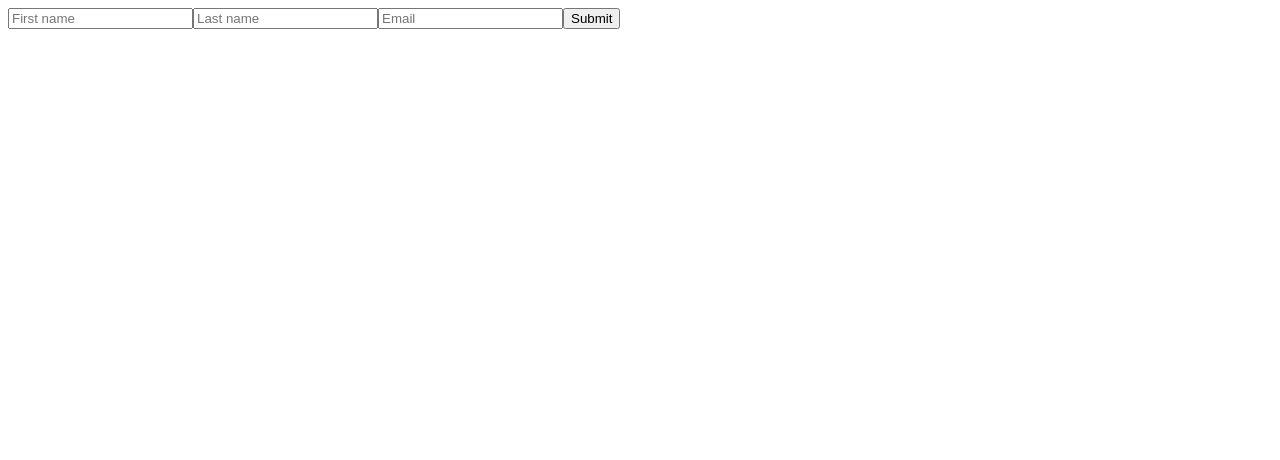
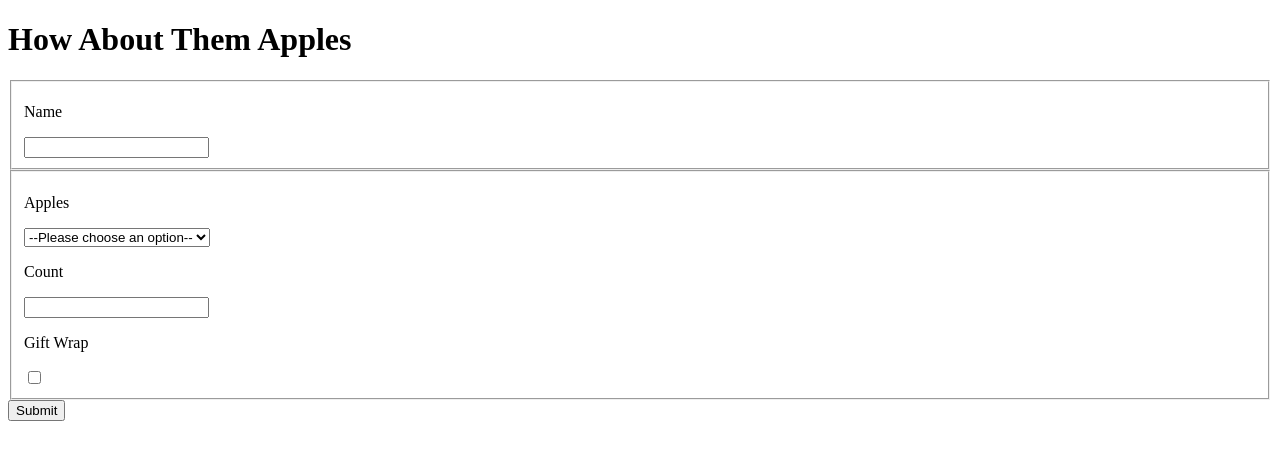
Before and after one commit to onrush1995/Fullstackopen, a React (Create React App) app in the folder part1/courseinfo/: page / in a window 1280 px wide. Shown: the top 460 px of the page. Built offline with nearby package versions, Linux system fonts and the light colour scheme.

Commit message:
Added a form of apple with drop-down

```diff
--- a/part1/courseinfo/src/App.js
+++ b/part1/courseinfo/src/App.js
@@ -1,65 +1,76 @@
-import React, { useState } from 'react'
+import React, { useReducer, useState } from 'react';
 
-const App=()=>{
 
-  const [values,setValues]= useState({
-    firstName:"",
-    lastName:"",
-    email:""
-  })
+const formReducer = (state, event) => {
+ return {
+   ...state,
+   [event.name]: event.value
+ }
+}
 
-  const handleFirstName=(event)=>{
-    setValues({...values,firstName: event.target.value})
+function App() {
+  const [formData, setFormData] = useReducer(formReducer, {});
+  const [submitting, setSubmitting] = useState(false);
+
+  const handleSubmit = event => {
+    event.preventDefault();
+    setSubmitting(true);
+
+    setTimeout(() => {
+      setSubmitting(false);
+    }, 3000);
   }
 
-  const handleLastName=(event)=>{
-    setValues({...values,lastName: event.target.value})
+  const handleChange = event => {
+    setFormData({
+      name: event.target.name,
+      value: event.target.value,
+    });
   }
-
-  const handleEmail=(event)=>{
-    setValues({...values,email: event.target.value})
-  }
-
-  const handleSubmit=(event)=>{
-    event.preventDefault();
-    setSubmitted(true);
-  }
-
-  const [submitted,setSubmitted]= useState(false);
-
-
   return(
-    <div>
+    <div className="wrapper">
+      <h1>How About Them Apples</h1>
+      {submitting &&
+        <div>
+          You are submitting the following:
+          <ul>
+            {Object.entries(formData).map(([name, value]) => (
+              <li key={name}><strong>{name}</strong>: {value.toString()}</li>
+            ))}
+          </ul>
+        </div>
+      }
       <form onSubmit={handleSubmit}>
-        {submitted ? <div>Success! Thanks for your response</div>: null}
-        <input
-        onChange={handleFirstName}
-        value={values.firstName}
-        placeholder='First name'
-        name='firstName'
-        required= "Required"
-        />
-        <input
-        onChange={handleLastName}
-        value={values.lastName}
-        placeholder='Last name'
-        name='lastName'
-        required= "Required"
-        />
-        <input
-        onChange={handleEmail}
-        value={values.email}
-        placeholder='Email'
-        name='email'
-        required= "Required"
-        />
-        <button>Submit</button>
+        <fieldset>
+          <label>
+            <p>Name</p>
+            <input name="name" onChange={handleChange}/>
+          </label>
+        </fieldset>
+        <fieldset>
+         <label>
+           <p>Apples</p>
+           <select name="apple" onChange={handleChange}>
+               <option value="">--Please choose an option--</option>
+               <option value="fuji">Fuji</option>
+               <option value="jonathan">Jonathan</option>
+               <option value="honey-crisp">Honey Crisp</option>
+           </select>
+         </label>
+         <label>
+           <p>Count</p>
+           <input type="number" name="count" onChange={handleChange} step="1"/>
+         </label>
+         <label>
+           <p>Gift Wrap</p>
+           <input type="checkbox" name="gift-wrap" onChange={handleChange} />
+         </label>
+       </fieldset>
+        <button type="submit">Submit</button>
       </form>
-
     </div>
   )
 }
 
 
-
 export default App;
```
